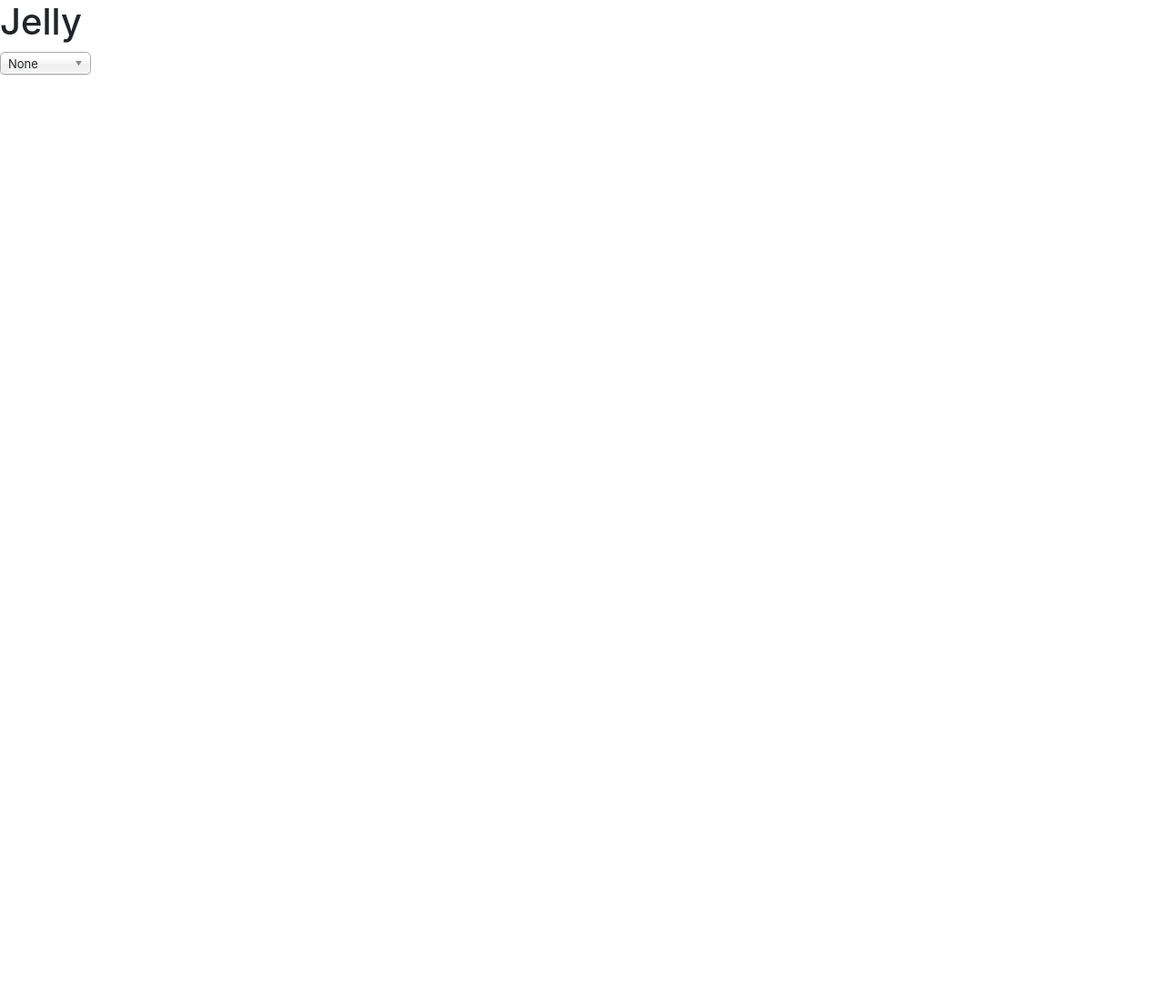
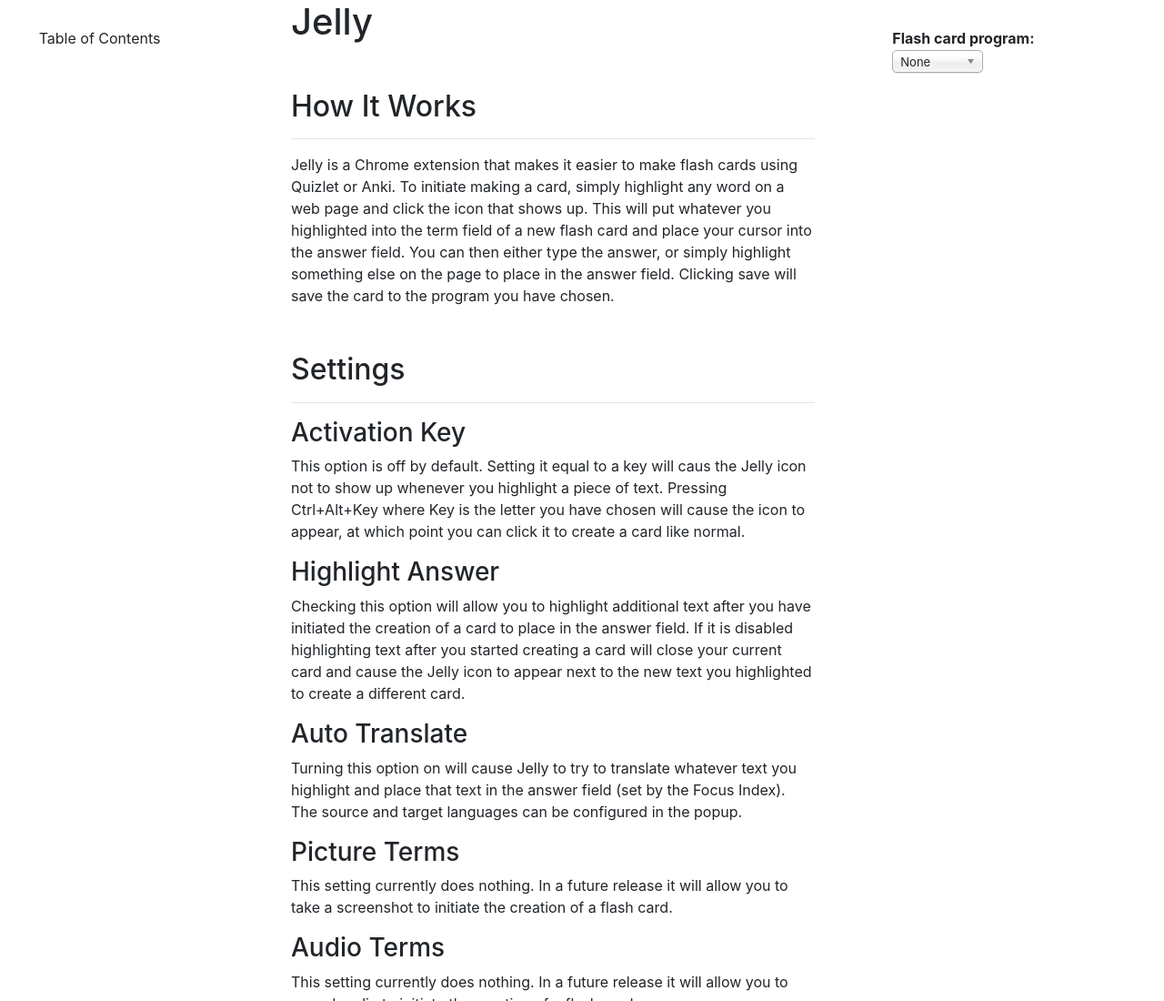
Before and after one commit to patricknaughton01/flash, a browser extension: page html/options.html in a window 1280 px wide. Shown: the top 1100 px of the page at 91% size. Before the commit the page ends 800 px from the top, so only its background shows below. Drawn offline with Linux system fonts and the light colour scheme.

Commit message:
Added content and styling to options page

```diff
--- a/css/options.css
+++ b/css/options.css
@@ -3,3 +3,34 @@
     color: #ff0000;
     font-size: 0.75em;
 }
+
+body{
+  display: flex;
+  flex-direction: row;
+  justify-content: space-around;
+}
+
+#jellyContent{
+  max-width: 45vw;
+  display: block;
+}
+
+#flash-card-program-select-box{
+  position: sticky;
+  top: 30px;
+  width: 20vw;
+  align-self: flex-start;
+  height: auto;
+}
+
+#toc{
+  width: 15vw;
+  align-self: flex-start;
+  height: auto;
+  top:30px;
+  position: sticky;
+}
+
+h2{
+  margin-top: 50px;
+}
--- a/html/options.html
+++ b/html/options.html
@@ -6,8 +6,110 @@
     <link rel="stylesheet" href="../css/options.css"/>
   </head>
   <body>
+    <div id="toc">
+      Table of Contents
+      <ul id="toc-list">
+      </ul>
+    </div>
+    <div id="jellyContent">
       <h1>Jelly</h1>
+      <div id="jellyExplanation">
+        <h2 id="how-it-works">How It Works</h2>
+        <hr/>
+        <p>
+          Jelly is a Chrome extension that makes it easier to make flash cards
+          using Quizlet or Anki. To initiate making a card, simply highlight any word
+          on a web page and click the icon that shows up. This will put whatever you
+          highlighted into the term field of a new flash card and place your cursor
+          into the answer field. You can then either type the answer, or simply highlight
+          something else on the page to place in the answer field. Clicking save will
+          save the card to the program you have chosen.
+        </p>
+        <h2 id="settings">Settings</h2>
+        <hr/>
+        <h3 id="activation-key">Activation Key</h3>
+        <p>
+          This option is off by default. Setting it equal to a key will caus the Jelly
+          icon not to show up whenever you highlight a piece of text. Pressing
+          Ctrl+Alt+Key where Key is the letter you have chosen will cause the icon
+          to appear, at which point you can click it to create a card like normal.
+        </p>
+        <h3 id="highlight-answer">Highlight Answer</h3>
+        <p>
+          Checking this option will allow you to highlight additional text after you
+          have initiated the creation of a card to place in the answer field. If it is
+          disabled highlighting text after you started creating a card will close your
+          current card and cause the Jelly icon to appear next to the new text you highlighted
+          to create a different card.
+        </p>
+        <h3 id="auto-translate">Auto Translate</h3>
+        <p>
+          Turning this option on will cause Jelly to try to translate whatever text
+          you highlight and place that text in the answer field (set by the Focus Index). The source and target
+          languages can be configured in the popup.
+        </p>
+        <h3 id="picture-terms">Picture Terms</h3>
+        <p>
+          This setting currently does nothing. In a future release it will allow
+          you to take a screenshot to initiate the creation of a flash card.
+        </p>
+        <h3 id="audio-terms">Audio Terms</h3>
+        <p>
+          This setting currently does nothing. In a future release it will allow
+          you to record audio to initiate the creation of a flash card.
+        </p>
+        <h3 id="visibility-toggle">Visibility Toggle</h3>
+        <p>
+          If you are currently editing a card, pressing Ctrl+Alt+Key will cause the
+          card to go invisible and releasing it will bring the card back. This allows
+          you to see and highlight text it would otherwise cover.
+        </p>
+        <h3 id="source-language">Source Language</h3>
+        <p>
+          This is the language Jelly will try to translate from if Auto Translate
+          is on. Set it to "Auto" to try to detect the language.
+        </p>
+        <h3 id="target-language">Target Language</h3>
+        <p>
+          This is the language Jelly will try to translate to if Auto Translate is on.
+        </p>
+        <h3 id="highlight-index">Highlight Index</h3>
+        <p>
+          This is the number of the field that Jelly will place the highlighted
+          text into. So if it is 1, Jelly will try to place the highlighted text into
+          the first field. If the number chosen is too high, Jelly will default
+          to the first field.
+        </p>
+        <h3 id="focus-index">Focus Index</h3>
+        <p>
+          This is the number of the field that Jelly will place your cursor in when
+          creating a new card. If it is too high, Jelly will default to the last
+          field. This is also where the translated text will go if you have Auto
+          Translate on.
+        </p>
+        <h3 id="flash-card-program">Flash Card Program</h3>
+        <p>
+          This determines which flash card program the card will be saved to.
+          Currently only Anki and Quizlet are supported.
+        </p>
+        <h2 id="card-creation">Card Creation</h2>
+        <hr/>
+        <h3 id="anki">Anki</h3>
+        <p>
+          When creating an Anki card, you can select what deck to save it to and what
+          model, or note type, you will use with the drop down menus. You can also
+          create a new deck using the New Deck button.
+        </p>
+        <h3 id="quizlet">Quizlet</h3>
+        <p>
+          When creating a Quizlet card, you can select what set to save it to using
+          the drop down menu. You can also create a new set using the New Set button.
+        </p>
+      </div>
+    </div>
+    <div id="flash-card-program-select-box">
       <div id="jellyCardProgramSelectBox">
+        <strong>Flash card program:</strong>
         <select id="jellyCardProgramSelect">
           <option value="none">None</option>
           <option value="anki">Anki</option>
@@ -58,6 +160,7 @@
         </p>
         <button id="jellyQuizletGo">Go To Quizlet</button>
       </div>
+    </div>
   </body>
   <script src="../js/jquery-3.3.1.min.js"></script>
   <script src="../js/chosen/chosen.jquery.min.js"></script>
--- a/js/options.js
+++ b/js/options.js
@@ -14,6 +14,7 @@
       "url": "https://quizlet.com/authorize?response_type=code&client_id=Ht4NH2ktXv&scope=read write_set&state=" + state
     });
   });
+  toc("toc-list");
 });
 
 function configAnki(){
@@ -71,6 +72,10 @@
   }
 }
 
+function toc(listId){
+  var contents = document.getElementById("jellyContent");
+}
+
 function makeRandom(len){
   var possible = "ABCDEFGHIJKLMNOPQRSTUVWXYZabcdefghijklmnopqrstuvwxyz0123456789";
   var arr = [];
```
Lines whose indentation alone changed are shown as unchanged.
